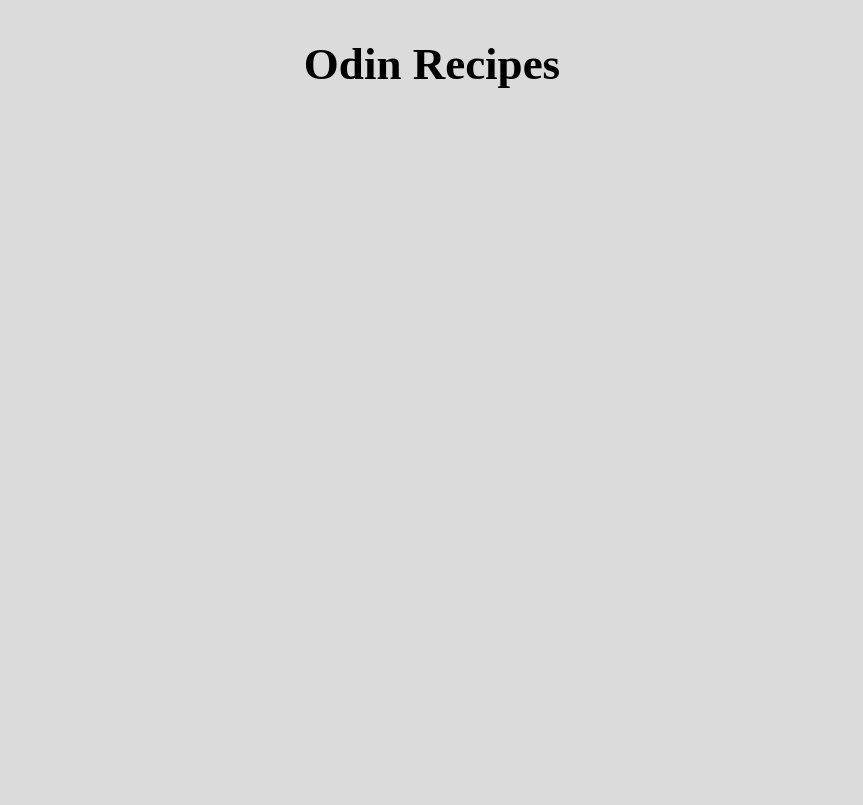
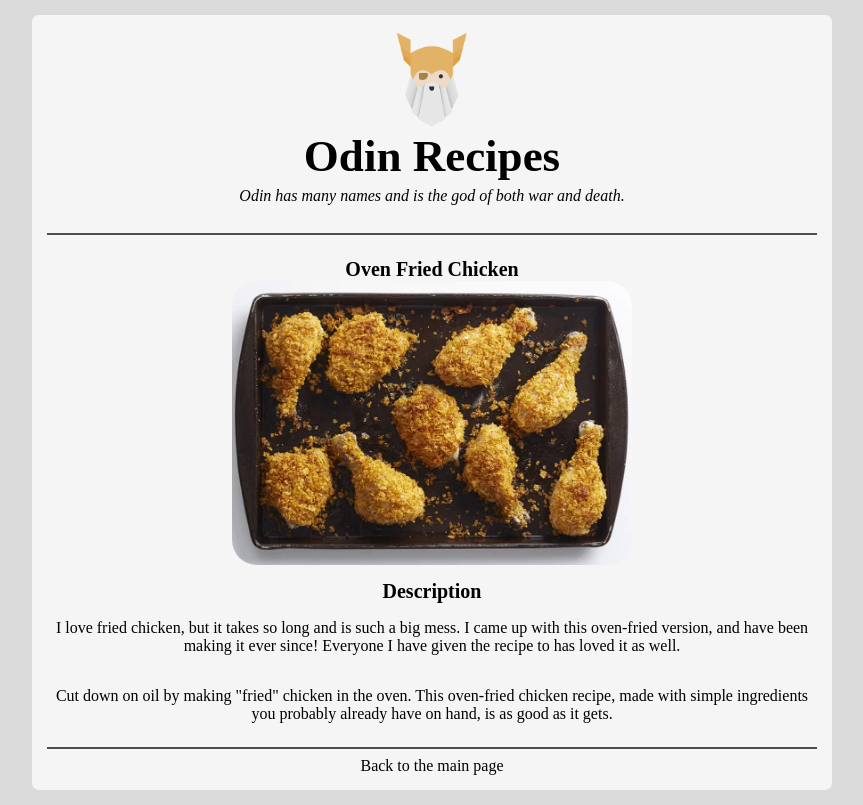
Before and after one commit to BurcisWolf/odin-recipes, a plain HTML site: page recipes/oven-fried-chicken.html in a window 1280 px wide. Shown: the whole page, without its empty margins (208-1071 px from the left). Drawn offline with Linux system fonts and the light colour scheme.

Commit message:
Fixed index centering and alt for img, started working on template for recipe page

```diff
--- a/recipes/oven-fried-chicken.html
+++ b/recipes/oven-fried-chicken.html
@@ -6,18 +6,80 @@
     <meta name="viewport" content="width=device-width, initial-scale=1.0">
     <style>
         body {
+            margin: 0 auto;
+            padding: 0;
+            border: border-box;
             display: flex;
-            justify-content: center;
+            flex-direction: column;
+            align-items: center;
+            align-content: center;
             background-color: rgb(219, 219, 219);
             font-size: 16px;
+            max-width: 800px;
+            text-align: center;
         }
         h1 {
             font-size: 45px;
+            margin: 0;
+            padding: 0;
+        }
+        h2 {
+            font-size: 20px;
+            margin: 15px 0 0 0;
+            padding: 0;
+        }
+        .container {
+            display: flex;
+            justify-content: center;
+            flex-direction: column;
+            align-items: center;
+            background-color: rgb(245, 245, 245);
+            margin: 15px 0 15px 0;
+            padding: 15px;
+            border-radius: 7px;
+        }
+        .fun-info {
+            margin: 0;
+            padding: 5px 0 20px 0;
+            font-style: italic;
+        }
+        .logo-pic {
+            width: 100px;
+        }
+        a {
+            text-decoration: none;
+            color: black;
+        }
+        a:hover {
+            font-weight: 800;
+            color:rgb(255, 157, 10);
+        }
+        hr {
+            height: 2px;
+            width: 100%;
+            background-color: rgb(77, 77, 77);
+            border: none;
+        }
+        .recipe-img {
+            width: 400px;
+            border-radius: 25px;
         }
     </style>
     <title>Recipes | The Odin Project</title>
 </head>
 <body>
-    <h1>Odin Recipes</h1>
+    <div class="container">
+        <img src="../odin.png" class="logo-pic" alt="Picture of Odin">
+        <h1>Odin Recipes</h1>
+        <p class="fun-info">Odin has many names and is the god of both war and death.</p>
+        <hr>
+        <h2>Oven Fried Chicken</h2>
+        <img src="chicken.png" class="recipe-img" alt="Picture of fried chicken">
+        <h2>Description</h2>
+        <p>I love fried chicken, but it takes so long and is such a big mess. I came up with this oven-fried version, and have been making it ever since! Everyone I have given the recipe to has loved it as well.</p>
+        <p>Cut down on oil by making "fried" chicken in the oven. This oven-fried chicken recipe, made with simple ingredients you probably already have on hand, is as good as it gets.</p>
+        <hr>
+        <a href="../index.html">Back to the main page</a>
+    </div>
 </body>
 </html>
```
Also changed, not shown: index.html (+8 -2 lines), recipes/fried-chicken.jpg (deleted).
